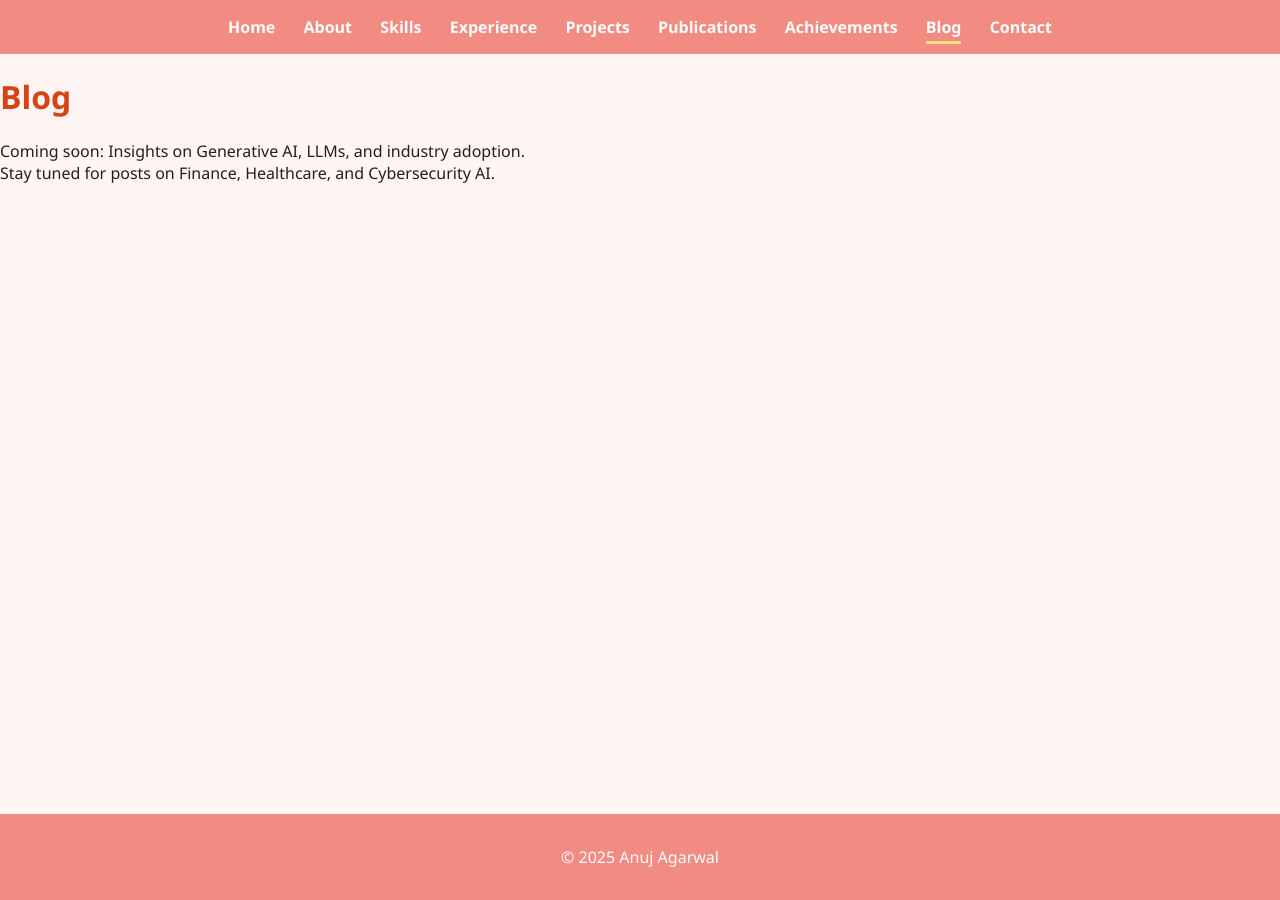
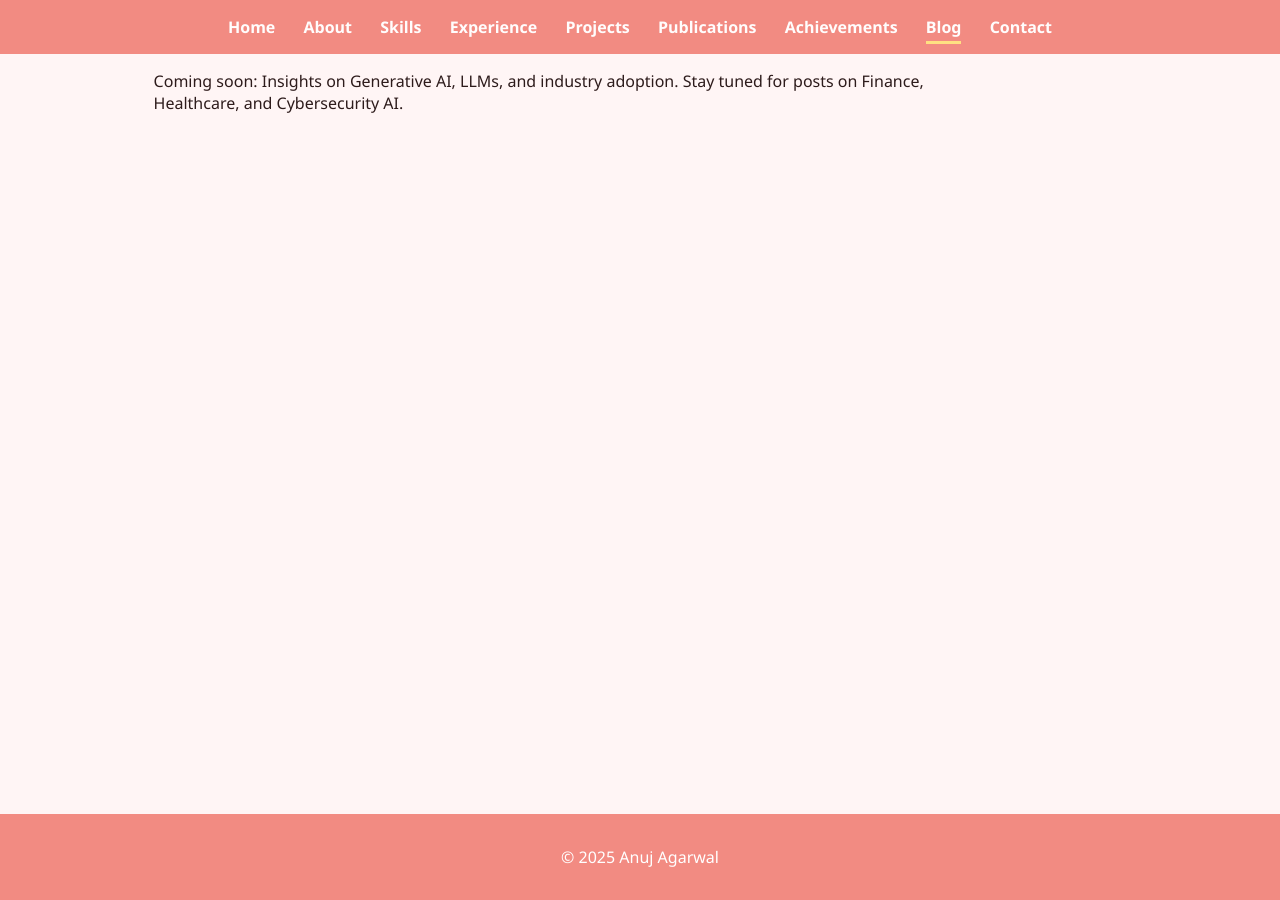
Before and after one commit to anuj-agarwal/anuj-agarwal.github.io, a Jekyll site: the page built from blog.md, in a window 1280 px wide. Built offline with Jekyll 4.4.1, drawn with Linux system fonts in a browser that asks for light colours.

Commit message:
Update blog.md

```diff
--- a/blog.md
+++ b/blog.md
@@ -3,7 +3,7 @@ layout: default
 title: "Blog"
 permalink: /blog/
 ---
-# Blog
-
-Coming soon: Insights on Generative AI, LLMs, and industry adoption.
-Stay tuned for posts on Finance, Healthcare, and Cybersecurity AI.
+<div style="margin-left:12%; max-width:800px;">
+  <p>Coming soon: Insights on Generative AI, LLMs, and industry adoption.
+  Stay tuned for posts on Finance, Healthcare, and Cybersecurity AI.</p>
+</div>
```
